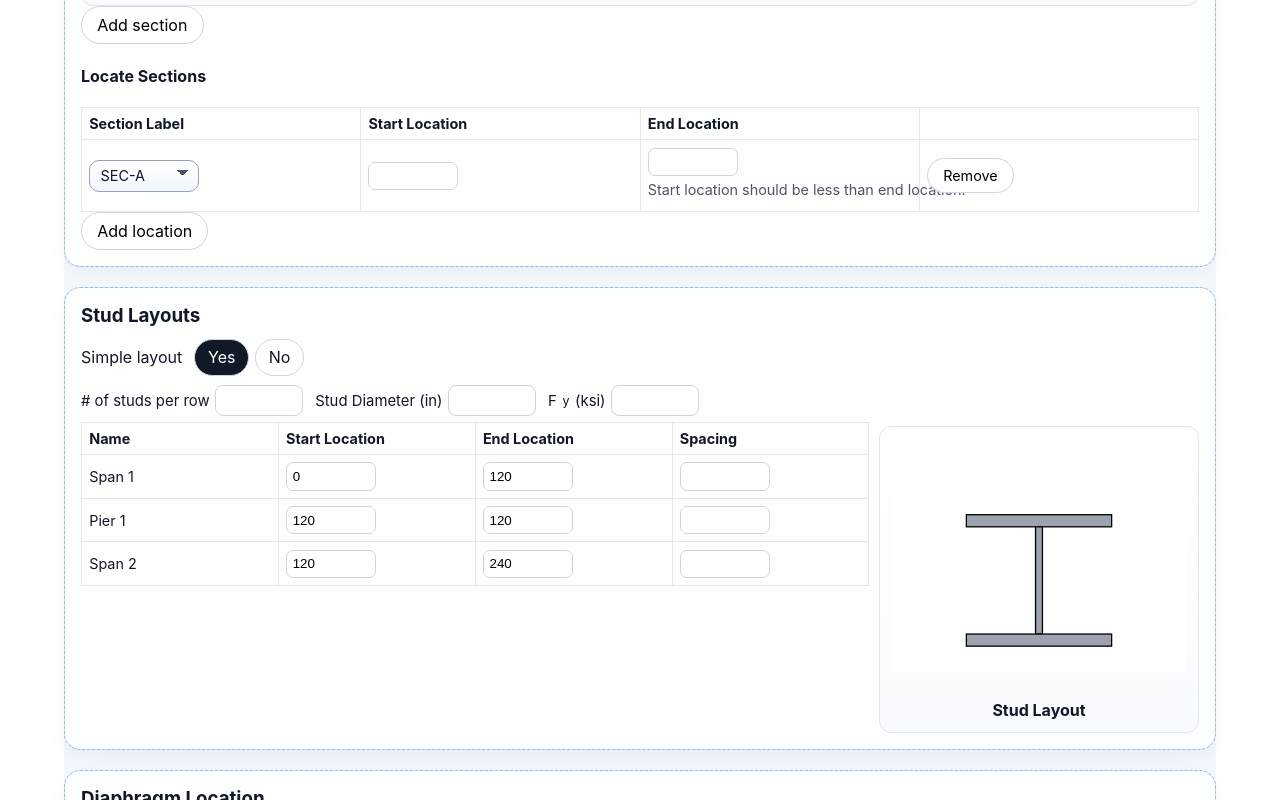
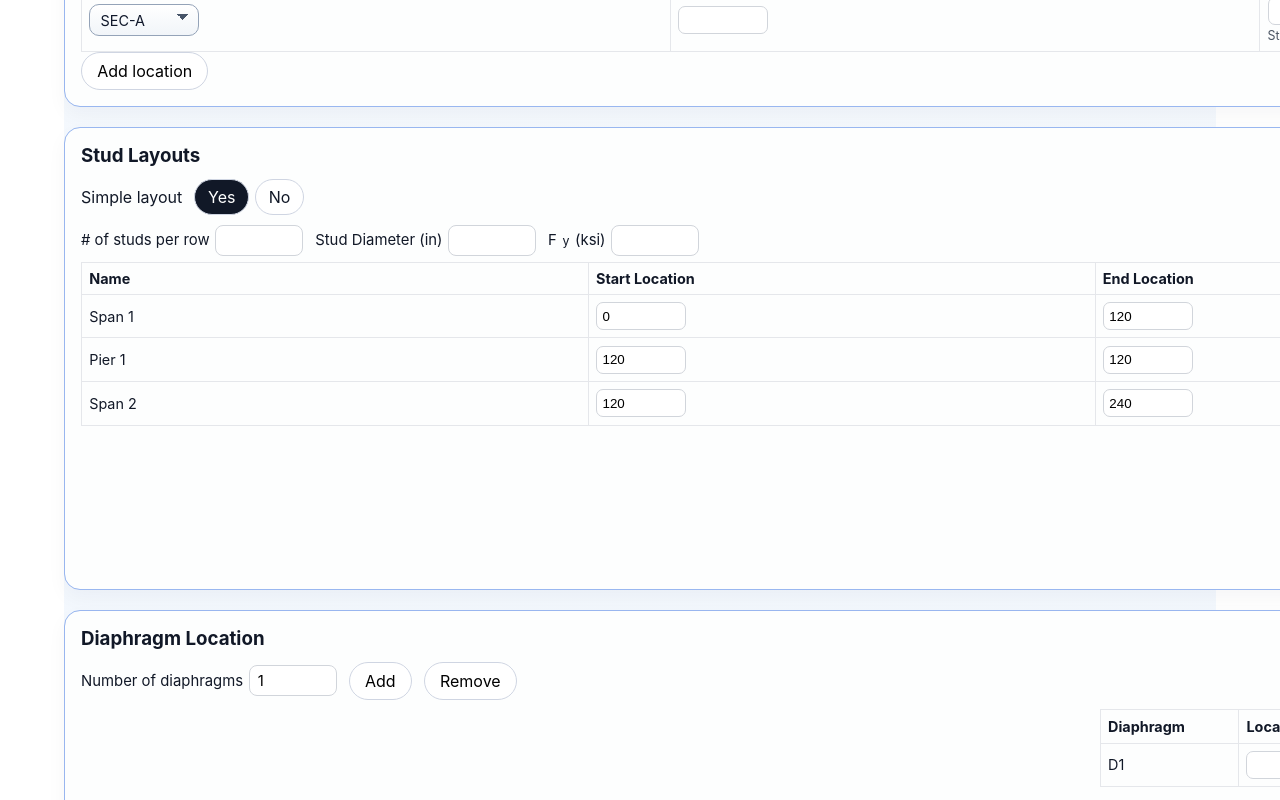
Before and after one commit to parkerallen22/Structural-Engineering-Calculation, a Next.js app: page /calculators/composite-steel-girder-lrfd in a window 1280 px wide. Shown: the part 1760-2560 px from the top of the page. Built offline with nearby package versions, Linux system fonts and the light colour scheme.

Commit message:
Adjust table layouts and diagram labels in girder LRFD UI

```diff
--- a/src/app/calculators/composite-steel-girder-lrfd/page.js
+++ b/src/app/calculators/composite-steel-girder-lrfd/page.js
@@ -1290,8 +1290,6 @@
                       <rect x={deckStartX} y="70" width={deckWidth} height="20" fill="#e5e7eb" stroke="black" strokeWidth="1.5" />
                       <line x1={deckStartX} y1="62" x2={leftEdge} y2="62" stroke="#1f2937" strokeWidth="1" />
                       <line x1={rightEdge} y1="62" x2={deckStartX + deckWidth} y2="62" stroke="#1f2937" strokeWidth="1" />
-                      <text x={deckStartX + (leftEdge - deckStartX) / 2} y="55" textAnchor="middle" fontSize="12" fill="#1f2937">OH-L {formatDisplay(leftOverhang, 2)} ft</text>
-                      <text x={rightEdge + (deckStartX + deckWidth - rightEdge) / 2} y="55" textAnchor="middle" fontSize="12" fill="#1f2937">OH-R {formatDisplay(rightOverhang, 2)} ft</text>
                       {girderXs.map((x, i) => (
                         <g key={`girder-${i}`}>
                           <rect x={x - 24} y="95" width="48" height="10" fill="#9ca3af" stroke="black" strokeWidth="1.5" />
@@ -1432,7 +1430,7 @@
                     <h4>Locate Sections</h4>
                     {sectionLocateError && <div className={`${styles.callout} ${styles.warning}`}>{sectionLocateError}</div>}
                     <div className={styles.tableWrap}>
-                      <table className={`${styles.table} ${styles.compactTable}`}>
+                      <table className={`${styles.table} ${styles.compactTable} ${styles.locateSectionsTable}`}>
                         <thead><tr><th>Section Label</th><th>Start Location</th><th>End Location</th><th /></tr></thead>
                         <tbody>
                           {(project.schedules.sectionLocateSegments || []).map((locationRow) => {
@@ -1466,7 +1464,7 @@
                               <td><input type="text" inputMode="decimal" value={locationRow.startX} onChange={(event) => updateProject((current) => ({ ...current, schedules: { ...current.schedules, sectionLocateSegments: (current.schedules.sectionLocateSegments || []).map((entry) => entry.id === locationRow.id ? { ...entry, startX: event.target.value } : entry) } }))} onBlur={() => runSectionLocateValidation()} /></td>
                               <td>
                                 <input type="text" inputMode="decimal" value={locationRow.endX} onChange={(event) => updateProject((current) => ({ ...current, schedules: { ...current.schedules, sectionLocateSegments: (current.schedules.sectionLocateSegments || []).map((entry) => entry.id === locationRow.id ? { ...entry, endX: event.target.value } : entry) } }))} onBlur={() => runSectionLocateValidation()} />
-                                {hasRangeError && <div className={styles.muted}>Start location should be less than end location.</div>}
+                                {hasRangeError && <div className={styles.rangeErrorText}>Start location should be less than end location.</div>}
                               </td>
                               <td><button type="button" className={styles.secondaryButton} onClick={() => updateProject((current) => ({ ...current, schedules: { ...current.schedules, sectionLocateSegments: current.schedules.sectionLocateSegments.filter((entry) => entry.id !== locationRow.id) } }))}>Remove</button></td>
                             </tr>
@@ -1606,7 +1604,7 @@
               <button type="button" className={styles.secondaryButton} onClick={() => updateProject((current) => ({ ...current, schedules: { ...current.schedules, diaphragmLocations: [...current.schedules.diaphragmLocations, createDiaphragm()] } }))}>Add</button>
               <button type="button" className={styles.secondaryButton} onClick={() => updateProject((current) => ({ ...current, schedules: { ...current.schedules, diaphragmLocations: current.schedules.diaphragmLocations.length > 1 ? current.schedules.diaphragmLocations.slice(0, -1) : current.schedules.diaphragmLocations } }))}>Remove</button>
             </div>
-            <div className={styles.tableWrap}>
+            <div className={`${styles.tableWrap} ${styles.diaphragmTableWrap}`}>
               <table className={`${styles.table} ${styles.diaphragmTable}`}><thead><tr><th>Diaphragm</th><th>Location (ft) <span className={styles.infoIcon}>i<span className={styles.tooltipBox}>Distance from Abutment 1</span></span></th></tr></thead><tbody>
                 {project.schedules.diaphragmLocations.map((row, index) => (
                   <tr key={row.id}>
@@ -1798,7 +1796,7 @@
             <h3 className={styles.sectionTitle}>Live Loads from STAAD</h3>
             <p className={styles.muted}>Enter undistributed and unfactored moments and shears. At Piers, the maximum -M shall be entered and near midspans, the maximum +M shall be entered.</p>
             <div className="w-full overflow-x-auto">
-              <table className={`${styles.table} ${styles.narrowTable} ${styles.liveLoadsTable} w-full table-fixed`}>
+              <table className={`${styles.table} ${styles.narrowTable} ${styles.liveLoadsTable}`}>
                 <thead>
                   <tr>
                     <th>Location</th>
--- a/src/app/calculators/composite-steel-girder-lrfd/page.module.css
+++ b/src/app/calculators/composite-steel-girder-lrfd/page.module.css
@@ -288,7 +288,12 @@
 
 .diaphragmTable {
   width: 100%;
-  table-layout: fixed;
+  table-layout: auto;
+}
+
+.diaphragmTableWrap {
+  max-width: 320px;
+  margin: 0 auto 0.8rem;
 }
 
 .narrowTable {
@@ -477,16 +482,28 @@
   gap: 0.45rem;
 }
 
+.liveLoadsTable {
+  width: max-content;
+  min-width: 100%;
+  table-layout: auto;
+}
+
 .liveLoadsTable tbody tr {
-  height: 40px;
+  height: 44px;
 }
 
 .liveLoadsTable td {
   vertical-align: middle;
 }
 
+.liveLoadsTable td input {
+  width: 100%;
+  min-width: 74px;
+  box-sizing: border-box;
+}
+
 .innerDebug > * {
-  outline: 1px dashed rgba(37, 99, 235, 0.35);
+  outline: 1px solid rgba(37, 99, 235, 0.35);
   outline-offset: -1px;
 }
 
@@ -502,6 +519,19 @@
   opacity: 0.8;
 }
 
+.rangeErrorText {
+  color: #4b5563;
+  margin-top: 0.2rem;
+  font-size: 0.78rem;
+  line-height: 1.25;
+  white-space: normal;
+}
+
+.locateSectionsTable th:nth-child(3),
+.locateSectionsTable td:nth-child(3) {
+  min-width: 210px;
+}
+
 
 @media (max-width: 640px) {
   .content {
```
